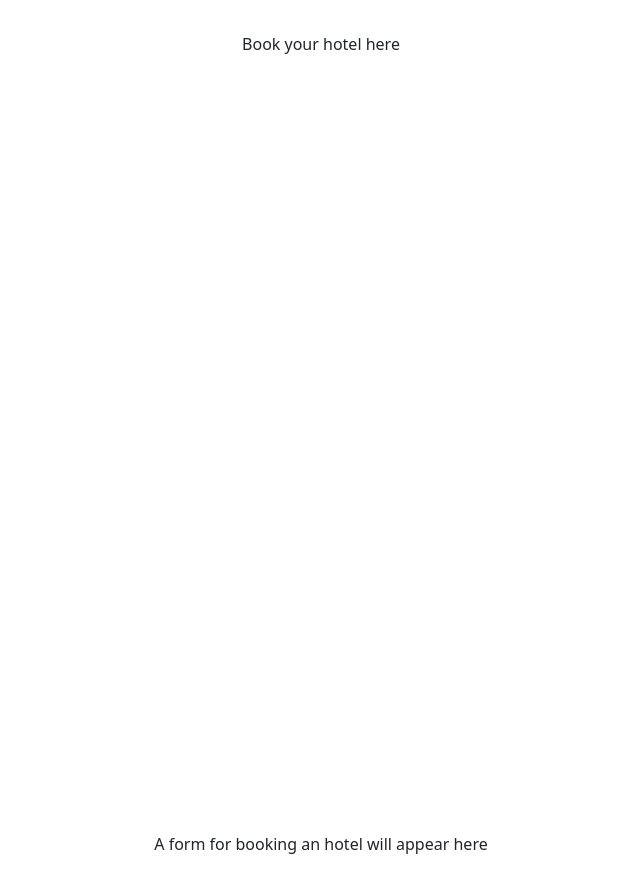
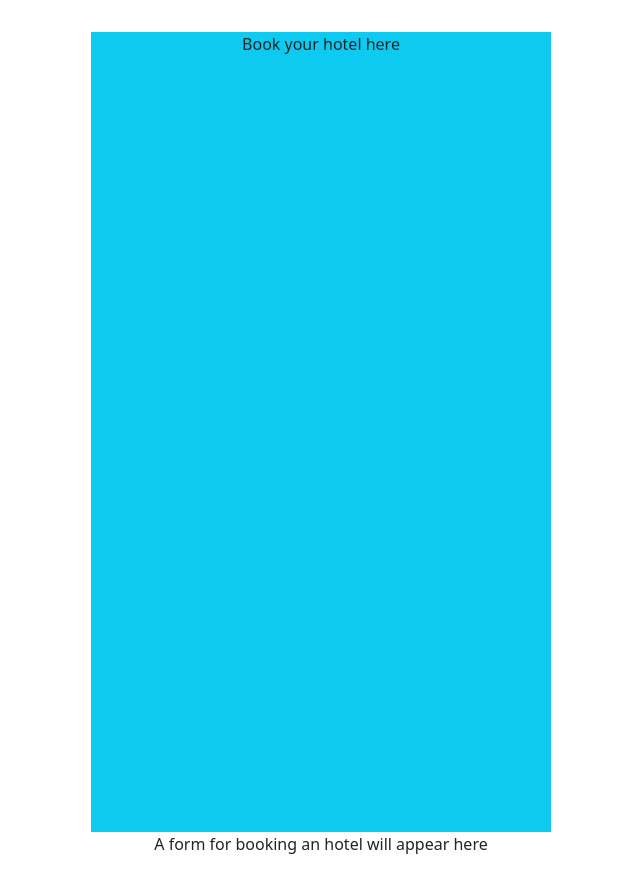
Before and after one commit to vsiaurys/booking, a React (Vite) app in the folder frontend/: page / in a window 1280 px wide. Shown: the top 892 px of the page, without its empty margins (319-959 px from the left). Built offline with nearby package versions, Linux system fonts and the light colour scheme.

Commit message:
Update Header.jsx

```diff
--- a/frontend/src/components/Header.jsx
+++ b/frontend/src/components/Header.jsx
@@ -1,5 +1,7 @@
 export default function Header() {
   return (
-    <div className="d-flex flex-column min-vh-100">Book your hotel here</div>
+    <div className="d-flex flex-column min-vh-100 bg-info">
+      Book your hotel here
+    </div>
   );
 }
```
